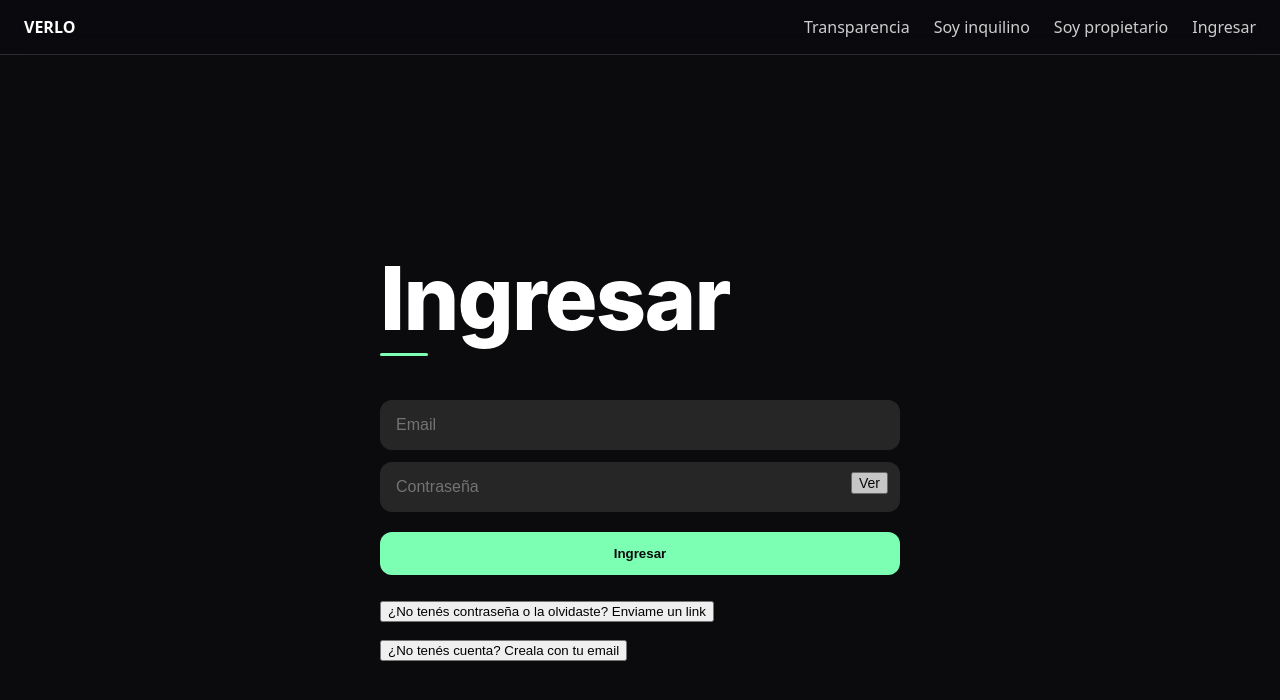
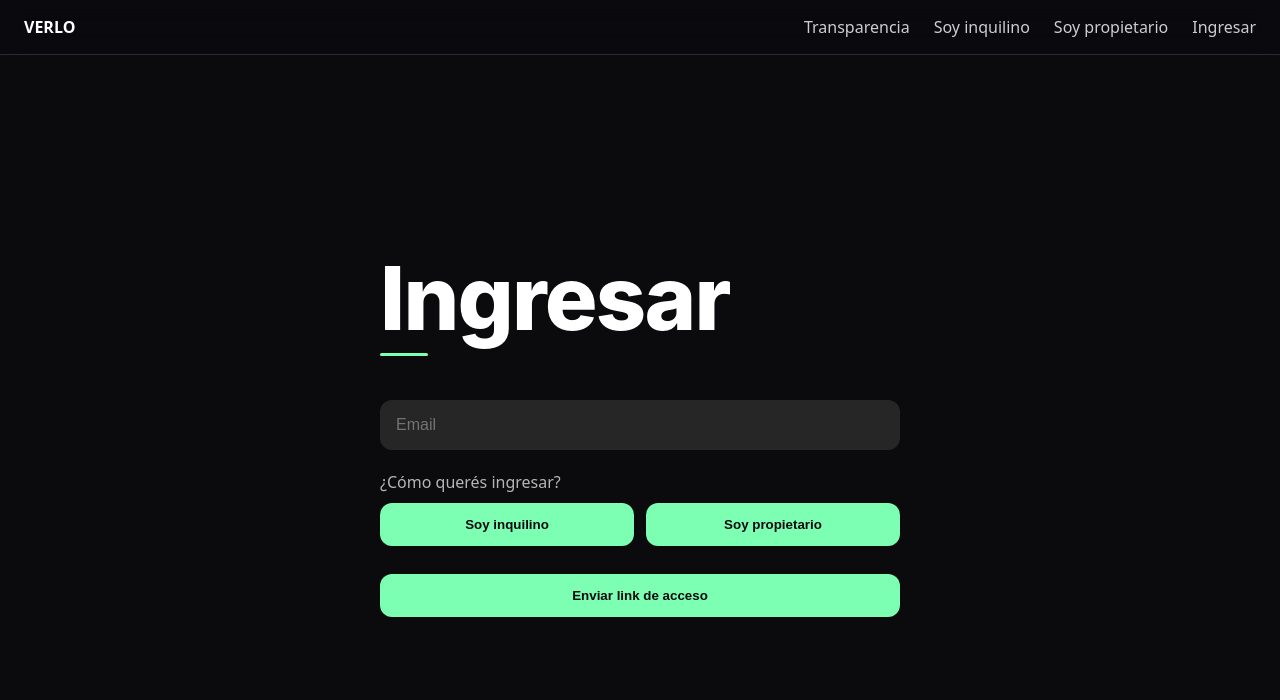
Before and after one commit to rentverlo-dotcom/verlo, a Next.js app: page /login in a window 1280 px wide. Shown: the top 700 px of the page. Built offline with nearby package versions, Linux system fonts and the light colour scheme.

Commit message:
Update page.tsx

```diff
--- a/app/login/page.tsx
+++ b/app/login/page.tsx
@@ -2,54 +2,44 @@
 
 import { useState } from 'react'
 import { supabase } from '@/lib/supabase/client'
-import { useRouter } from 'next/navigation'
+
+type Role = 'tenant' | 'owner'
 
 export default function LoginPage() {
-  const router = useRouter()
-
   const [email, setEmail] = useState('')
-  const [password, setPassword] = useState('')
-  const [showPassword, setShowPassword] = useState(false)
+  const [role, setRole] = useState<Role | null>(null)
   const [loading, setLoading] = useState(false)
   const [error, setError] = useState<string | null>(null)
   const [info, setInfo] = useState<string | null>(null)
 
-  async function handleLogin(e: React.FormEvent) {
+  async function sendMagicLink(e: React.FormEvent) {
     e.preventDefault()
+
+    if (!role) {
+      setError('Elegí si ingresás como inquilino o propietario')
+      return
+    }
+
     setLoading(true)
     setError(null)
     setInfo(null)
 
-    const { error } = await supabase.auth.signInWithPassword({
-      email,
-      password,
-    })
-
-    if (error) {
-      setError('Email o contraseña incorrectos')
-      setLoading(false)
-      return
-    }
-
-    router.push('/propietario/publicar')
-  }
-
-  async function sendMagicLink() {
-    setLoading(true)
-    setError(null)
-    setInfo(null)
+    const redirectTo =
+      role === 'owner'
+        ? 'https://verlo.lat/propietario/publicar'
+        : 'https://verlo.lat/inquilino'
 
     const { error } = await supabase.auth.signInWithOtp({
       email,
       options: {
-        emailRedirectTo: 'https://verlo.lat/propietario/publicar',
+        emailRedirectTo: redirectTo,
       },
     })
 
     if (error) {
       setError('No se pudo enviar el link. Revisá el email.')
     } else {
-      setInfo('Te enviamos un link a tu mail para ingresar o crear la cuenta.')
+      setInfo('Te enviamos un link a tu mail para ingresar.')
     }
 
     setLoading(false)
@@ -59,7 +49,7 @@ export default function LoginPage() {
     <div className="container" style={{ paddingTop: '140px', maxWidth: 520 }}>
       <h1 className="section-title">Ingresar</h1>
 
-      <form onSubmit={handleLogin} style={{ marginTop: 32 }}>
+      <form onSubmit={sendMagicLink} style={{ marginTop: 32 }}>
         <input
           className="input"
           type="email"
@@ -69,66 +59,50 @@ export default function LoginPage() {
           required
         />
 
-        <div style={{ position: 'relative', marginTop: 12 }}>
-          <input
-            className="input"
-            type={showPassword ? 'text' : 'password'}
-            placeholder="Contraseña"
-            value={password}
-            onChange={e => setPassword(e.target.value)}
-          />
-          <button
-            type="button"
-            onClick={() => setShowPassword(v => !v)}
-            style={{
-              position: 'absolute',
-              right: 12,
-              top: 10,
-              fontSize: 14,
-              opacity: 0.8,
-            }}
-          >
-            {showPassword ? 'Ocultar' : 'Ver'}
-          </button>
+        {/* Selector de rol */}
+        <div style={{ marginTop: 20 }}>
+          <p style={{ marginBottom: 8, fontWeight: 500 }}>
+            ¿Cómo querés ingresar?
+          </p>
+
+          <div style={{ display: 'flex', gap: 12 }}>
+            <button
+              type="button"
+              onClick={() => setRole('tenant')}
+              className={`button ${role === 'tenant' ? '' : 'button-outline'}`}
+              style={{ flex: 1 }}
+            >
+              Soy inquilino
+            </button>
+
+            <button
+              type="button"
+              onClick={() => setRole('owner')}
+              className={`button ${role === 'owner' ? '' : 'button-outline'}`}
+              style={{ flex: 1 }}
+            >
+              Soy propietario
+            </button>
+          </div>
         </div>
 
         {error && (
-          <p style={{ color: '#ff6b6b', marginTop: 12 }}>{error}</p>
+          <p style={{ color: '#ff6b6b', marginTop: 16 }}>{error}</p>
         )}
 
         {info && (
-          <p style={{ color: '#6bffb3', marginTop: 12 }}>{info}</p>
+          <p style={{ color: '#6bffb3', marginTop: 16 }}>{info}</p>
         )}
 
         <button
           className="button"
           type="submit"
           disabled={loading}
-          style={{ marginTop: 20, width: '100%' }}
+          style={{ marginTop: 28, width: '100%' }}
         >
-          Ingresar
+          {loading ? 'Enviando link…' : 'Enviar link de acceso'}
         </button>
       </form>
-
-      <div style={{ marginTop: 24 }}>
-        <button
-          type="button"
-          onClick={sendMagicLink}
-          className="link"
-        >
-          ¿No tenés contraseña o la olvidaste? Enviame un link
-        </button>
-      </div>
-
-      <div style={{ marginTop: 16 }}>
-        <button
-          type="button"
-          onClick={sendMagicLink}
-          className="link"
-        >
-          ¿No tenés cuenta? Creala con tu email
-        </button>
-      </div>
     </div>
   )
 }
```
